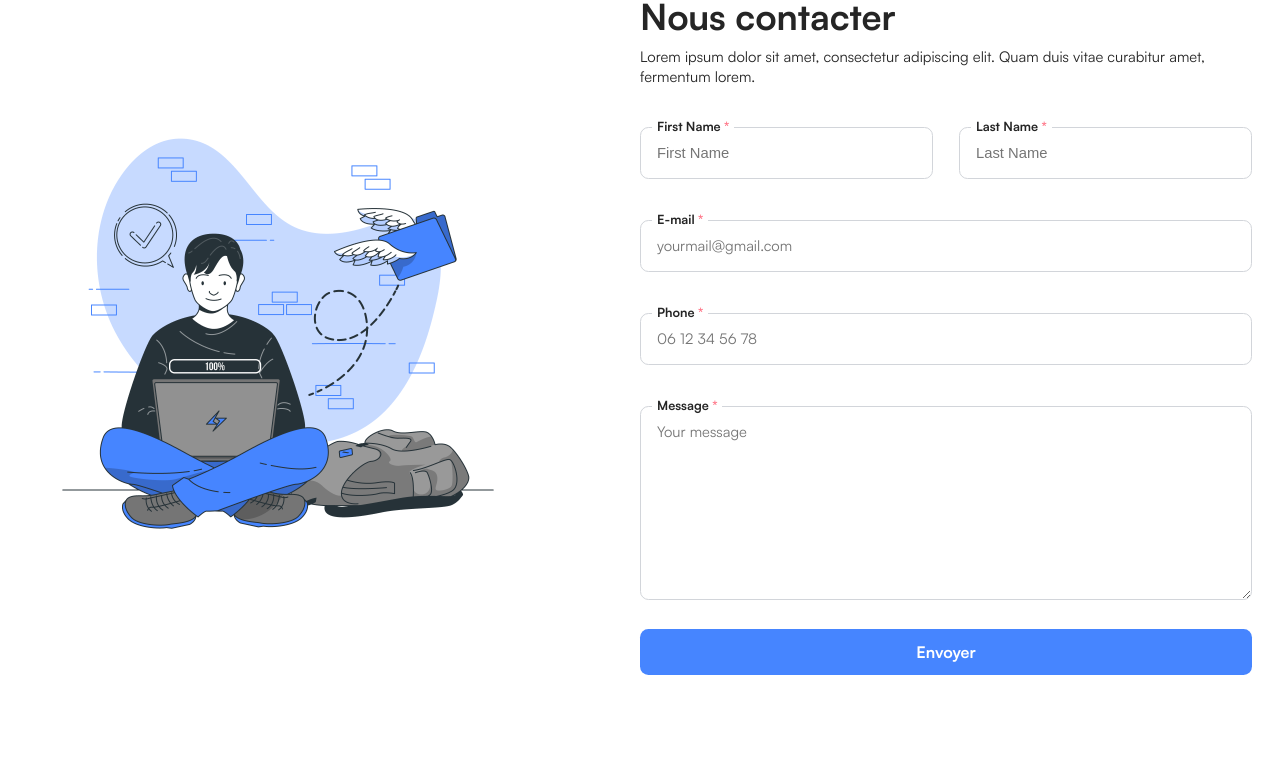
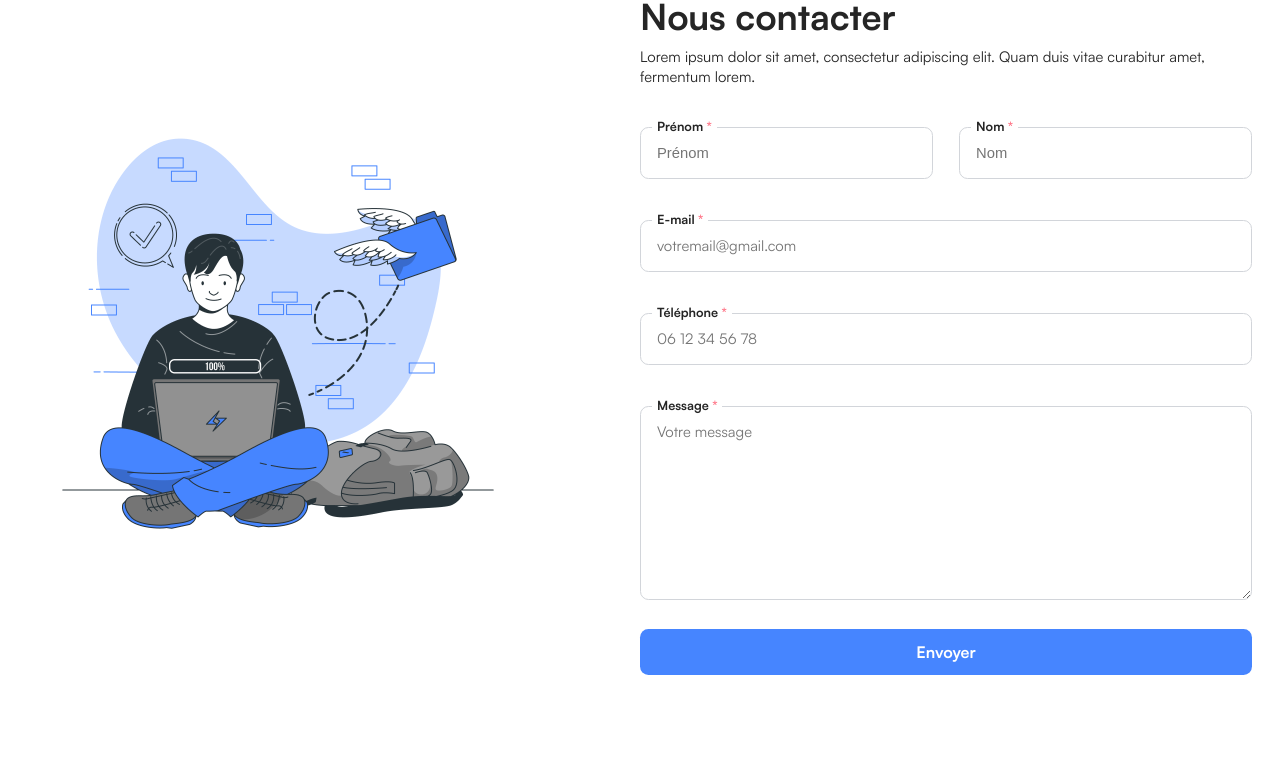
Before and after one commit to sofianslimani/unpourcent-next, a Next.js app: page /contact in a window 1280 px wide. Shown: the part 437-1214 px from the top of the page. Built offline with nearby package versions, Linux system fonts and the light colour scheme.

Commit message:
fix: contactform fr

```diff
--- a/pages/contact/Partials/ContactForm.js
+++ b/pages/contact/Partials/ContactForm.js
@@ -38,13 +38,13 @@ const ContactForm = () => {
                 <div className="contact-form-container-right-bottom-inputs">
                   <div className="contact-form-container-right-bottom-inputs-input">
                     <label className={'bold'} htmlFor="firstName">
-                      First Name <span className="red">*</span>
+                      Prénom <span className="red">*</span>
                     </label>
 
                     <input
                       id="firstName"
                       name="firstName"
-                      placeholder="First Name"
+                      placeholder="Prénom"
                       type="text"
                       onChange={formik.handleChange}
                       value={formik.values.firstName}
@@ -53,13 +53,13 @@ const ContactForm = () => {
                   </div>
                   <div className="contact-form-container-right-bottom-inputs-input">
                     <label className={'bold'} htmlFor="lastName">
-                      Last Name <span className="red">*</span>
+                      Nom <span className="red">*</span>
                     </label>
 
                     <input
                       id="lastName"
                       name="lastName"
-                      placeholder="Last Name"
+                      placeholder="Nom"
                       type="text"
                       onChange={formik.handleChange}
                       value={formik.values.lastName}
@@ -76,7 +76,7 @@ const ContactForm = () => {
                   <input
                     id="email"
                     name="email"
-                    placeholder="yourmail@gmail.com"
+                    placeholder="votremail@gmail.com"
                     type="email"
                     onChange={formik.handleChange}
                     value={formik.values.email}
@@ -86,7 +86,7 @@ const ContactForm = () => {
 
                 <div className="contact-form-container-right-bottom-input">
                   <label className={'bold'} htmlFor="phone">
-                    Phone <span className="red">*</span>
+                    Téléphone <span className="red">*</span>
                   </label>
 
                   <input
@@ -108,7 +108,7 @@ const ContactForm = () => {
                   <textarea
                     id="message"
                     name="message"
-                    placeholder="Your message"
+                    placeholder="Votre message"
                     type="text"
                     onChange={formik.handleChange}
                     value={formik.values.message}
```
